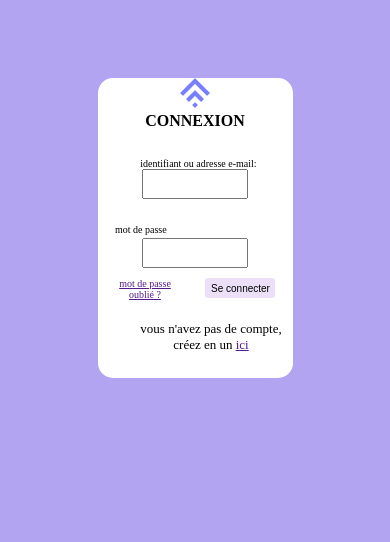
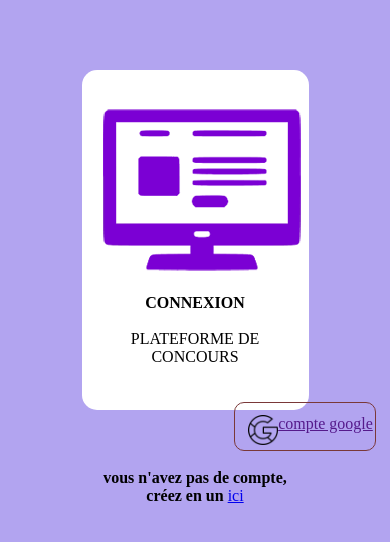
Before and after one commit to nonymous01/connexion, a plain HTML site: page index.html in a window 390 px wide. Drawn offline with Linux system fonts and the light colour scheme.

Commit message:
Revert "connexion modifier"
This reverts commit 6a4095a656f734dd691a55310d1c00c776796f8b.

```diff
--- a/index.html
+++ b/index.html
@@ -7,22 +7,16 @@
     <link rel="stylesheet" href="style.css">
 </head>
 <body>
-    <div class="pri">
-            <div class="connexion">
-                <div><img src="./image/download-removebg-preview.png" class="image" alt=""></div>
+    <div class="connexion">
+        <div><img src="./image/Icon-PC-Syst-200x200-Purple.png" alt=""></div>
+        <div class="cn"><strong>CONNEXION</strong></div><br>
+        <div>PLATEFORME DE CONCOURS</div><br><br>
+        <div class="pr">
+            <div><img src="./image/search.png" width="30px" height="30px" class="image" alt=""></div>
+        <div class="go"><a href="">compte google</a></div><br><br>
+        </div><br>
 
-                    <div class="cn"><strong>CONNEXION</strong></div><br>
-                    <label for="identifiant ou adresse e-mail" class="id" >identifiant ou adresse e-mail:</label>
-                    <input type="text"><br>
-                    <label for="password " class="idd" >mot de passe</label><br>
-                    <input type="password"><br>
-                    <input type="submit" value="Se connecter" class="conn">
-                    <a href="" class="oublié">mot de passe oublié ?</a>
-                    <div class="dev"><p>vous n'avez pas de compte, créez en un <a href="">ici</a></p></div>
-            </div>
+        <div><strong>vous n'avez pas de compte, créez en un </strong><a href="https://www.figma.com/file/0oBuU8IEBdciVbAa30ktic/Untitled?type=design&node-id=0%3A1&mode=design&t=hZkKa9Tf9sDTL6Xl-1">ici</a></div>
     </div>
-
-
-
 </body>
 </html>
--- a/style.css
+++ b/style.css
@@ -6,145 +6,56 @@ body{
     height: 430px;
     width: 380px;
     text-align: center;
-    position: absolute;
+    position: relative;
     background-color: white;
     border-radius: 15px;
     margin-top: 120px;
 
+}
+
+.image{
+padding-left: 12px;
 
 }
-.pri{
+.pr{
+    width: 140px;
+    height: 35px;
+    border: 1px solid rgb(122, 56, 56);
+    position: relative;
     display: flex;
+    margin-left: 132px;
     justify-content: center;
-    text-align: center;
-}
-.image{
-    height: 90px;
-}
-input{
-    height: 30px;
-    width: 250px;
-    margin-top: 30px;
-    position: relative;
+    padding-top:12px;
+    border-radius: 10px;
 
 }
-input[type="submit"] {
-    background-color: rgb(236, 224, 248);
-    border: none;
-    border-radius: 3px;
-}
-.conn{
-    width: 100Px;
-    margin-left: 30px;
-    position: absolute;
-    margin-top: 10px;
-}
-.id{
-    margin-top: 10px;
-    position: absolute;
-}
-.idd{
-    margin-top: 28px;
-    position: absolute;
-    margin-left: -125px;
+
+/* Styles pour les écrans de taille inférieure à 600px (téléphones) */
+@media (max-width: 600px) {
+    .connexion {
+        width: 90%; /* Utilise 90% de la largeur disponible */
+        max-width: 300px; /* Limite la largeur maximale à 300px */
+        margin: 50px auto; /* Centre horizontalement et ajoute un peu d'espace en haut */
+        padding: 20px; /* Ajoute un peu d'espace autour */
+    }
 }
 
-.oublié{
-    margin-top: 20px;
-    margin-left: -130px;
-    position: absolute;
-
-}
-.dev{
-    position: absolute;
-    margin-top: 50px;
-    margin-left: 40px;
+/* Styles pour les écrans de taille entre 601px et 1024px (tablettes) */
+@media (min-width: 601px) and (max-width: 1024px) {
+    .connexion {
+        width: 70%; /* Utilise 70% de la largeur disponible */
+        max-width: 500px; /* Limite la largeur maximale à 500px */
+        margin: 80px auto; /* Centre horizontalement et ajoute un peu d'espace en haut */
+        padding: 40px; /* Ajoute un peu d'espace autour */
+    }
 }
 
-
-
-
-
-
-/*reponsive pour 16 pouces */
-@media (min-width: 1600px)  {
-    .connexion{
-        height: 430px;
-        width: 380px;
-        margin-top: 120px;
-    }
-
-}
-/* Pour les écrans de 14 pouces */
-@media (max-width: 1600px) {
+/* Styles pour les écrans de taille supérieure à 1024px (ordinateurs) */
+@media (min-width: 1025px) {
     .connexion {
-      height: 380px;
-      width: 340px;
-      margin-top: 100px;
-    }
-  }
-
-  /* Pour les téléphones */
-  @media (max-width: 600px) {
-    body {
-      background-color: rgb(178, 164, 240);
-    }
-
-    .connexion {
-      height: auto;
-      width: 90%;
-      margin-top: 50px;
-      margin-left: auto;
-      margin-right: auto;
-    }
-
-    .pri {
-      display: block;
-    }
-
-    .image {
-      height: 70px;
-    }
-
-    input {
-      width: 80%;
-      margin-left: auto;
-      margin-right: auto;
-      margin-top: 20px;
-    }
-
-    .conn {
-      margin-left: auto;
-      margin-right: auto;
-      margin-top: 10px;
-    }
-
-    .id {
-      margin-top: 10px;
-    }
-
-    .idd {
-      margin-top: 28px;
-      margin-left: 0;
-    }
-
-    .oublié {
-      margin-top: 20px;
-      margin-left: 0;
-    }
-
-    .dev {
-      margin-top: 40px;
-      margin-left: auto;
-      margin-right: auto;
-    }
-  }
-  /* Pour les écrans de 14 pouces */
-@media (max-width: 1600px) {
-    .connexion {
-      height: 380px;
-      width: 340px;
-      margin-top: 100px;
+        width: 380px; /* Utilise une largeur fixe de 380px */
+        margin: 120px auto; /* Centre horizontalement et ajoute un peu d'espace en haut */
+        padding: 60px; /* Ajoute un peu d'espace autour */
     }
   }
 
```
Also changed, not shown: image/download-removebg-preview.png (deleted).
